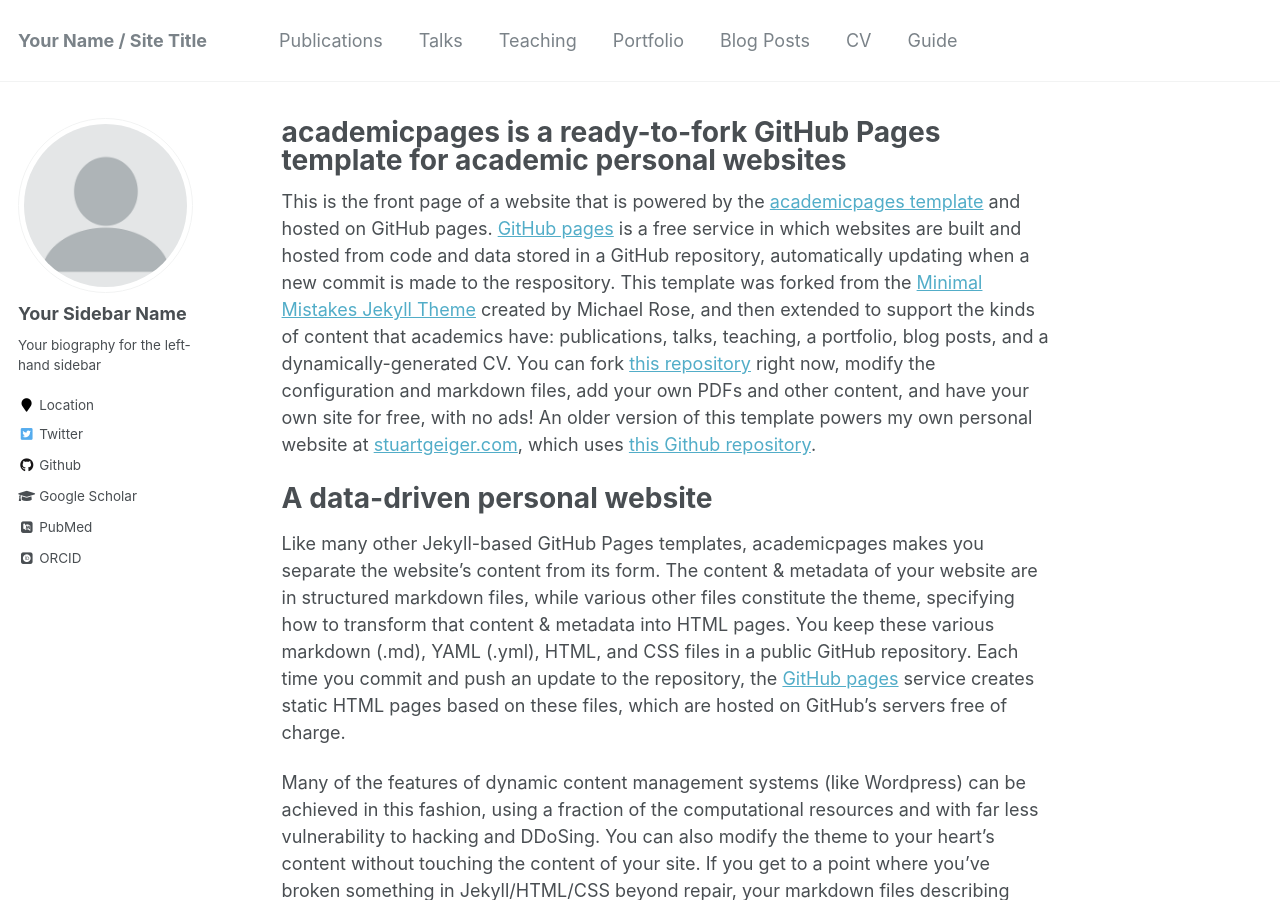
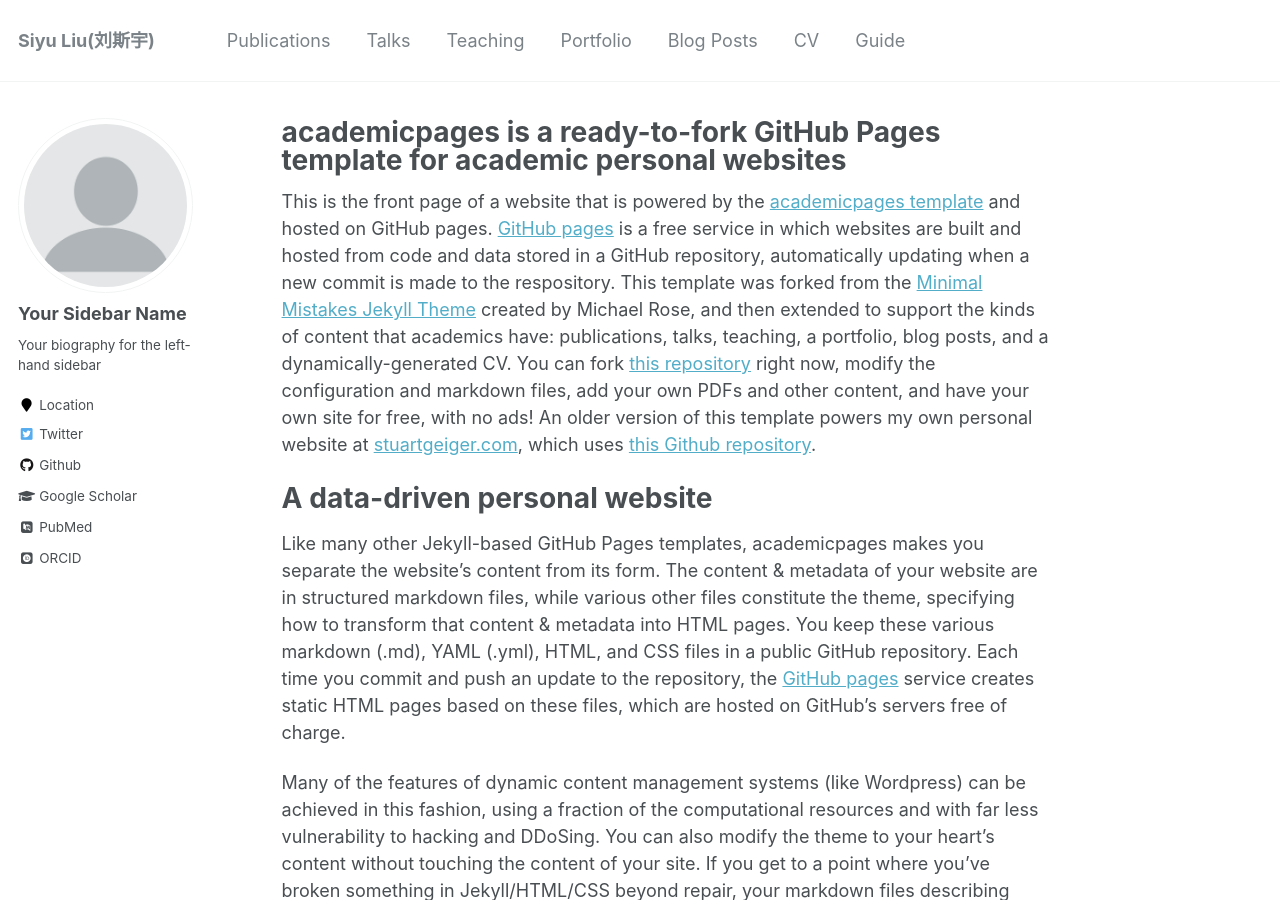
Before and after one commit to a79461378945/liusy58.github.io, a Jekyll site: the page built from _pages/about.md, in a window 1280 px wide and 900 px high. Built offline with Jekyll 4.4.1, drawn with Linux system fonts in a browser that asks for light colours; some web fonts are replaced.

Commit message:
修改了一些配置

```diff
--- a/_config.yml
+++ b/_config.yml
@@ -7,7 +7,7 @@
 
 # Site Settings
 locale                   : "en-US"
-title                    : "Your Name / Site Title"
+title                    : "Siyu Liu(刘斯宇)"
 title_separator          : "-"
 name                     : &name "Your Name"
 description              : &description "personal description"
```
